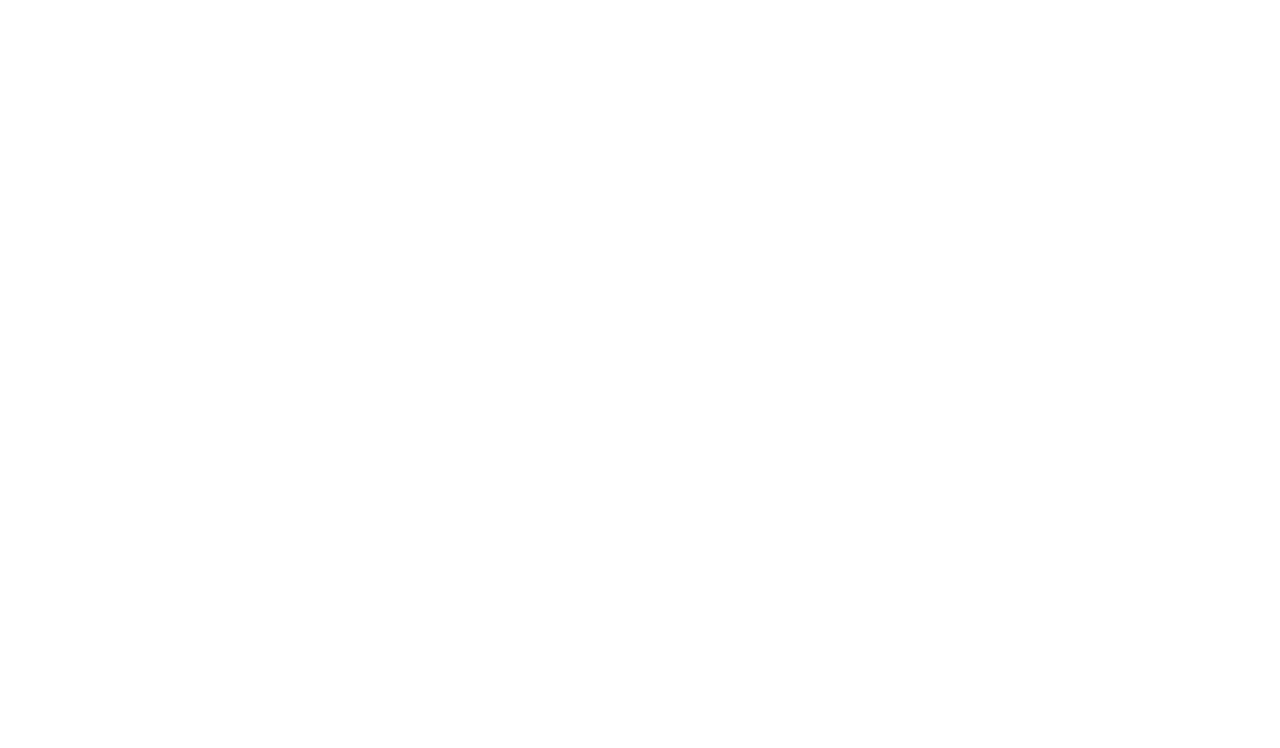
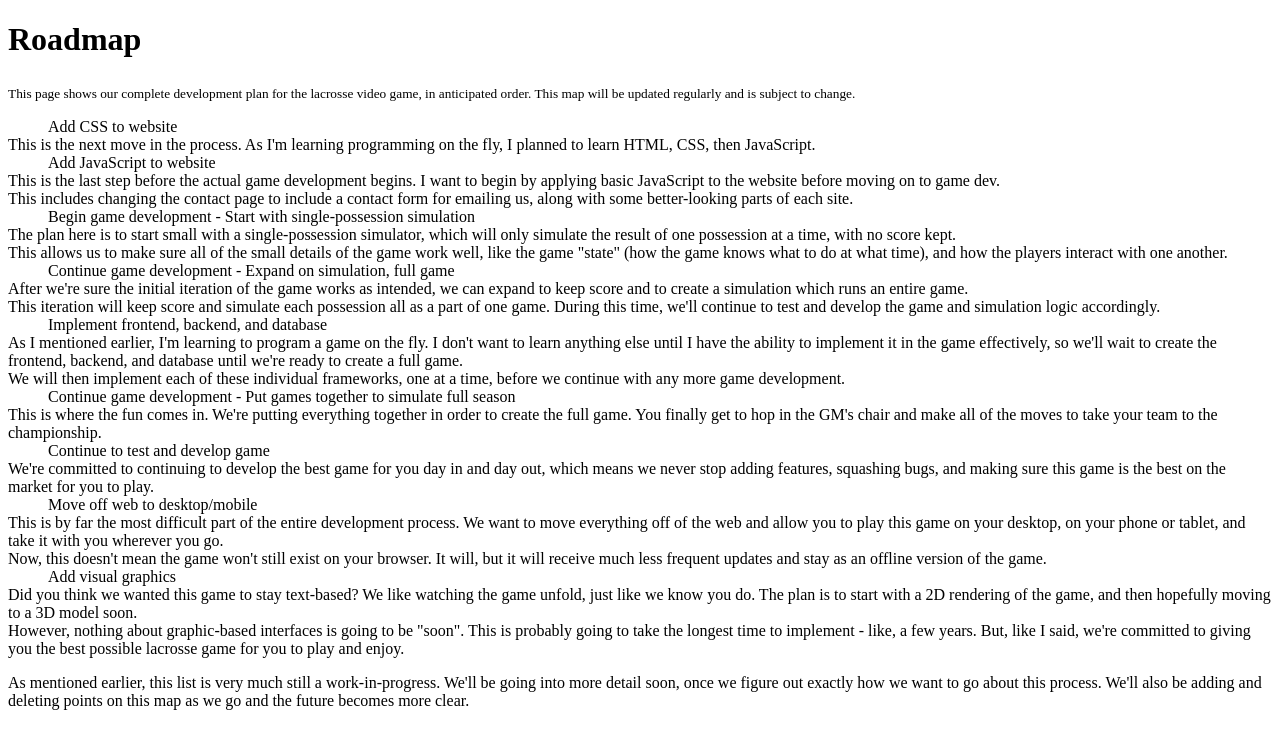
Before and after one commit to cklgaming/laxGamev2, a plain HTML site: page roadmap.html in a window 1280 px wide. Drawn offline with Linux system fonts and the light colour scheme.

Commit message:
Updated game.html, roadmap.html

```diff
--- a/roadmap.html
+++ b/roadmap.html
@@ -2,9 +2,47 @@
 
 <html>
     <head>
-
+        <title>Roadmap</title>
     </head>
     <body>
+        <h1>Roadmap</h1>
+        <sub>This page shows our complete development plan for the lacrosse video game, in anticipated order. This map will be updated regularly and is subject to change.</sub>
+        <br>
 
+        <dl>
+            <dd>Add CSS to website</dd>
+            <dt>This is the next move in the process. As I'm learning programming on the fly, I planned to learn HTML, CSS, then JavaScript.</dt>
+
+            <dd>Add JavaScript to website</dd>
+            <dt>This is the last step before the actual game development begins. I want to begin by applying basic JavaScript to the website before moving on to game dev.</dt>
+            <dt>This includes changing the contact page to include a contact form for emailing us, along with some better-looking parts of each site.</dt>
+
+            <dd>Begin game development - Start with single-possession simulation</dd>
+            <dt>The plan here is to start small with a single-possession simulator, which will only simulate the result of one possession at a time, with no score kept.</dt>
+            <dt>This allows us to make sure all of the small details of the game work well, like the game "state" (how the game knows what to do at what time), and how the players interact with one another.</dt>
+
+            <dd>Continue game development - Expand on simulation, full game</dd>
+            <dt>After we're sure the initial iteration of the game works as intended, we can expand to keep score and to create a simulation which runs an entire game.</dt>
+            <dt>This iteration will keep score and simulate each possession all as a part of one game. During this time, we'll continue to test and develop the game and simulation logic accordingly.</dt>
+
+            <dd>Implement frontend, backend, and database</dd>
+            <dt>As I mentioned earlier, I'm learning to program a game on the fly. I don't want to learn anything else until I have the ability to implement it in the game effectively, so we'll wait to create the frontend, backend, and database until we're ready to create a full game.</dt>
+            <dt>We will then implement each of these individual frameworks, one at a time, before we continue with any more game development.</dt>
+
+            <dd>Continue game development - Put games together to simulate full season</dd>
+            <dt>This is where the fun comes in. We're putting everything together in order to create the full game. You finally get to hop in the GM's chair and make all of the moves to take your team to the championship.</dt>
+
+            <dd>Continue to test and develop game</dd>
+            <dt>We're committed to continuing to develop the best game for you day in and day out, which means we never stop adding features, squashing bugs, and making sure this game is the best on the market for you to play.</dt>
+
+            <dd>Move off web to desktop/mobile</dd>
+            <dt>This is by far the most difficult part of the entire development process. We want to move everything off of the web and allow you to play this game on your desktop, on your phone or tablet, and take it with you wherever you go.</dt>
+            <dt>Now, this doesn't mean the game won't still exist on your browser. It will, but it will receive much less frequent updates and stay as an offline version of the game.</dt>
+
+            <dd>Add visual graphics</dd>
+            <dt>Did you think we wanted this game to stay text-based? We like watching the game unfold, just like we know you do. The plan is to start with a 2D rendering of the game, and then hopefully moving to a 3D model soon.</dt>
+            <dt>However, nothing about graphic-based interfaces is going to be "soon". This is probably going to take the longest time to implement - like, a few years. But, like I said, we're committed to giving you the best possible lacrosse game for you to play and enjoy.</dt>
+        </dl>
+        <p>As mentioned earlier, this list is very much still a work-in-progress. We'll be going into more detail soon, once we figure out exactly how we want to go about this process. We'll also be adding and deleting points on this map as we go and the future becomes more clear.</p>
     </body>
 </html>
```
Also changed, not shown: game.html (+3 -2 lines).
